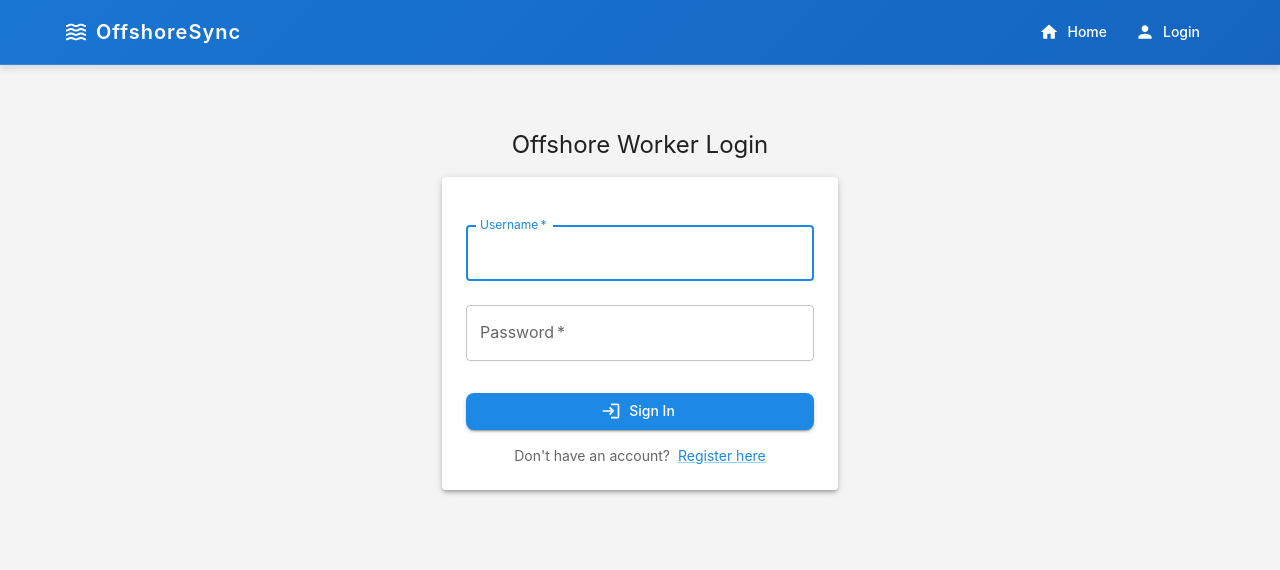
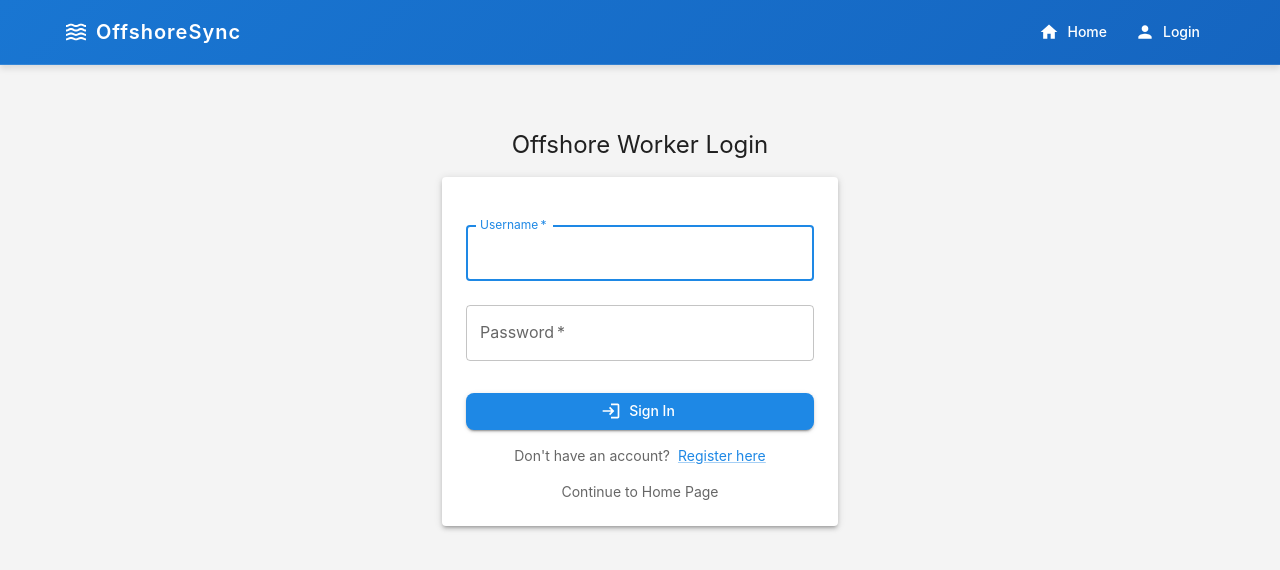
Before and after one commit to OffshoreSync/react-client, a React (Create React App) app: page /login in a window 1280 px wide. Shown: the top 570 px of the page. Built offline with nearby package versions, Linux system fonts and the light colour scheme.

Commit message:
client: Allow to go to Home from login screen
Signed-off-by: Ícaro Hoff <icarohoff@gmail.com>

```diff
--- a/src/components/Login.js
+++ b/src/components/Login.js
@@ -153,6 +153,21 @@ const Login = () => {
                 Register here
               </MuiLink>
             </Typography>
+            <Typography variant="body2" color="text.secondary" align="center" sx={{ mt: 2 }}>
+              <MuiLink
+                component={Link}
+                to="/"
+                sx={{
+                  textDecoration: 'none',
+                  color: 'text.secondary',
+                  '&:hover': {
+                    textDecoration: 'underline'
+                  }
+                }}
+              >
+                Continue to Home Page
+              </MuiLink>
+            </Typography>
           </Box>
         </Paper>
       </Box>
```
